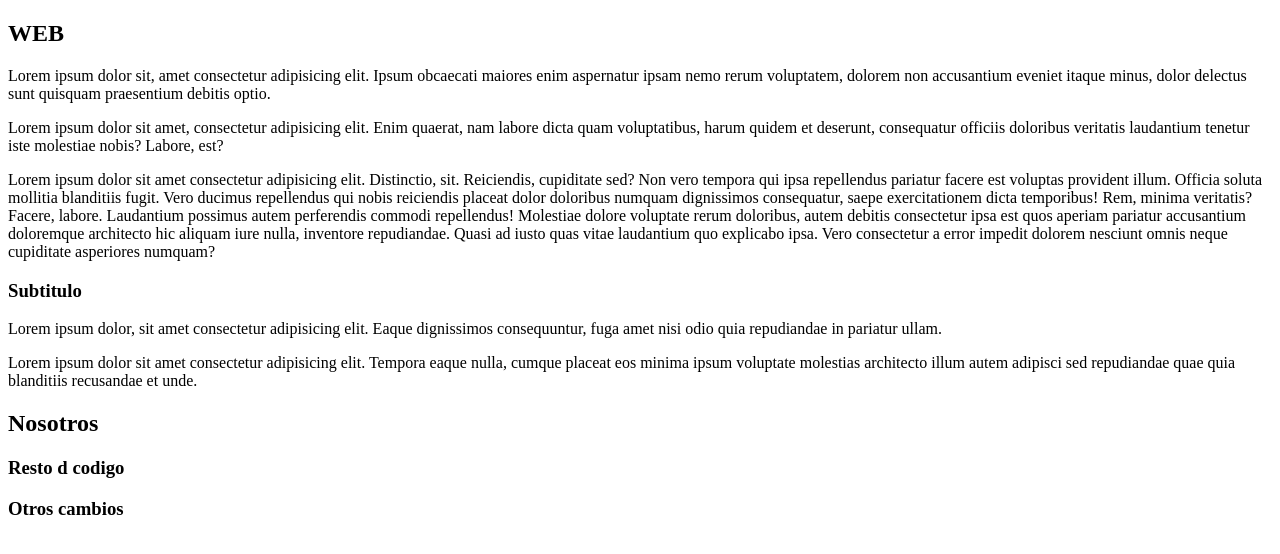
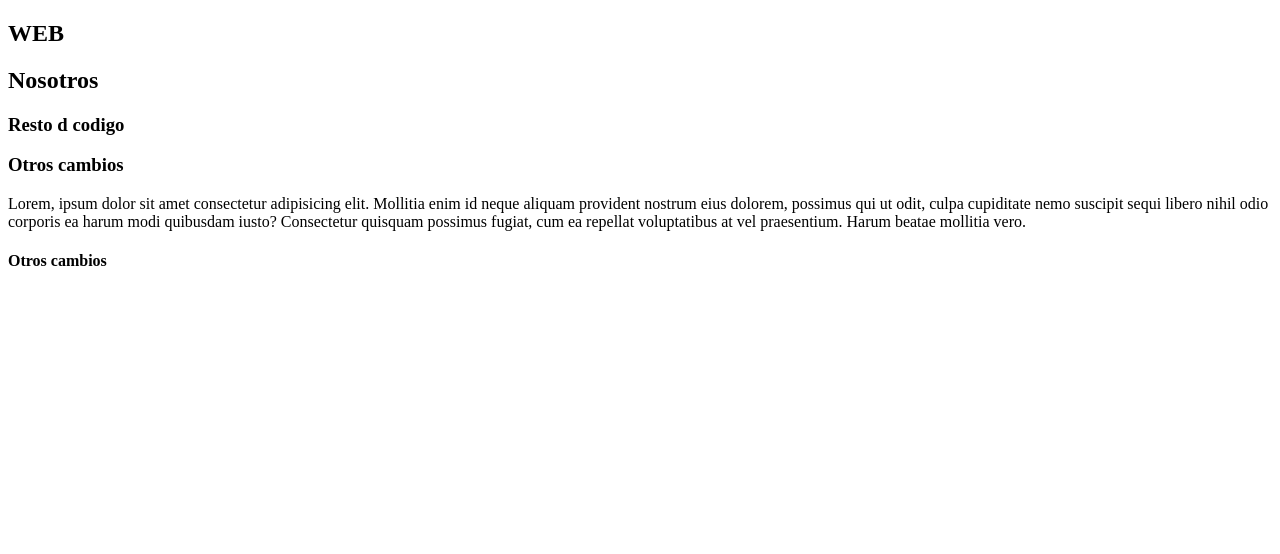
Before and after one commit to ConstanzaCerroAragon/TESTWEB3, a plain HTML site: page index.html in a window 1280 px wide. Drawn offline with Linux system fonts and the light colour scheme.

Commit message:
Cambio 2 en dev1

```diff
--- a/index.html
+++ b/index.html
@@ -7,20 +7,13 @@
 </head>
 <body>
     <h2>WEB</h2>
-    <p>Lorem ipsum dolor sit, amet consectetur adipisicing elit. Ipsum obcaecati maiores enim aspernatur ipsam nemo rerum voluptatem, dolorem non accusantium eveniet itaque minus, dolor delectus sunt quisquam praesentium debitis optio.</p>
-
-    <p>Lorem ipsum dolor sit amet, consectetur adipisicing elit. Enim quaerat, nam labore dicta quam voluptatibus, harum quidem et deserunt, consequatur officiis doloribus veritatis laudantium tenetur iste molestiae nobis? Labore, est?</p>
-
-    <p>Lorem ipsum dolor sit amet consectetur adipisicing elit. Distinctio, sit. Reiciendis, cupiditate sed? Non vero tempora qui ipsa repellendus pariatur facere est voluptas provident illum. Officia soluta mollitia blanditiis fugit. Vero ducimus repellendus qui nobis reiciendis placeat dolor doloribus numquam dignissimos consequatur, saepe exercitationem dicta temporibus! Rem, minima veritatis? Facere, labore. Laudantium possimus autem perferendis commodi repellendus! Molestiae dolore voluptate rerum doloribus, autem debitis consectetur ipsa est quos aperiam pariatur accusantium doloremque architecto hic aliquam iure nulla, inventore repudiandae. Quasi ad iusto quas vitae laudantium quo explicabo ipsa. Vero consectetur a error impedit dolorem nesciunt omnis neque cupiditate asperiores numquam?</p>
-
-    <h3>Subtitulo</h3>
-
-    <p>Lorem ipsum dolor, sit amet consectetur adipisicing elit. Eaque dignissimos consequuntur, fuga amet nisi odio quia repudiandae in pariatur ullam.</p>
-
-    <p>Lorem ipsum dolor sit amet consectetur adipisicing elit. Tempora eaque nulla, cumque placeat eos minima ipsum voluptate molestias architecto illum autem adipisci sed repudiandae quae quia blanditiis recusandae et unde.</p>
 
     <h2>Nosotros</h2>
     <h3>Resto d codigo</h3>
     <h3>Otros cambios</h3>
+
+    <p>Lorem, ipsum dolor sit amet consectetur adipisicing elit. Mollitia enim id neque aliquam provident nostrum eius dolorem, possimus qui ut odit, culpa cupiditate nemo suscipit sequi libero nihil odio corporis ea harum modi quibusdam iusto? Consectetur quisquam possimus fugiat, cum ea repellat voluptatibus at vel praesentium. Harum beatae mollitia vero.</p>
+
+    <h4>Otros cambios</h4>
 </body>
 </html>
```
